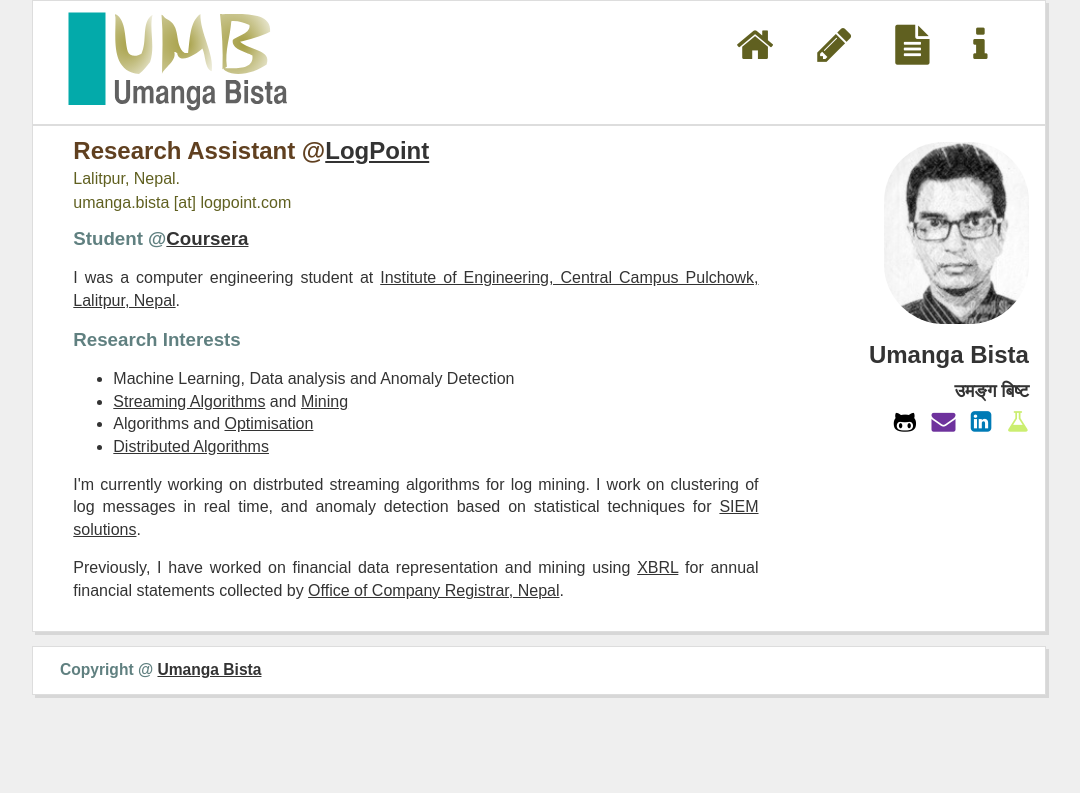
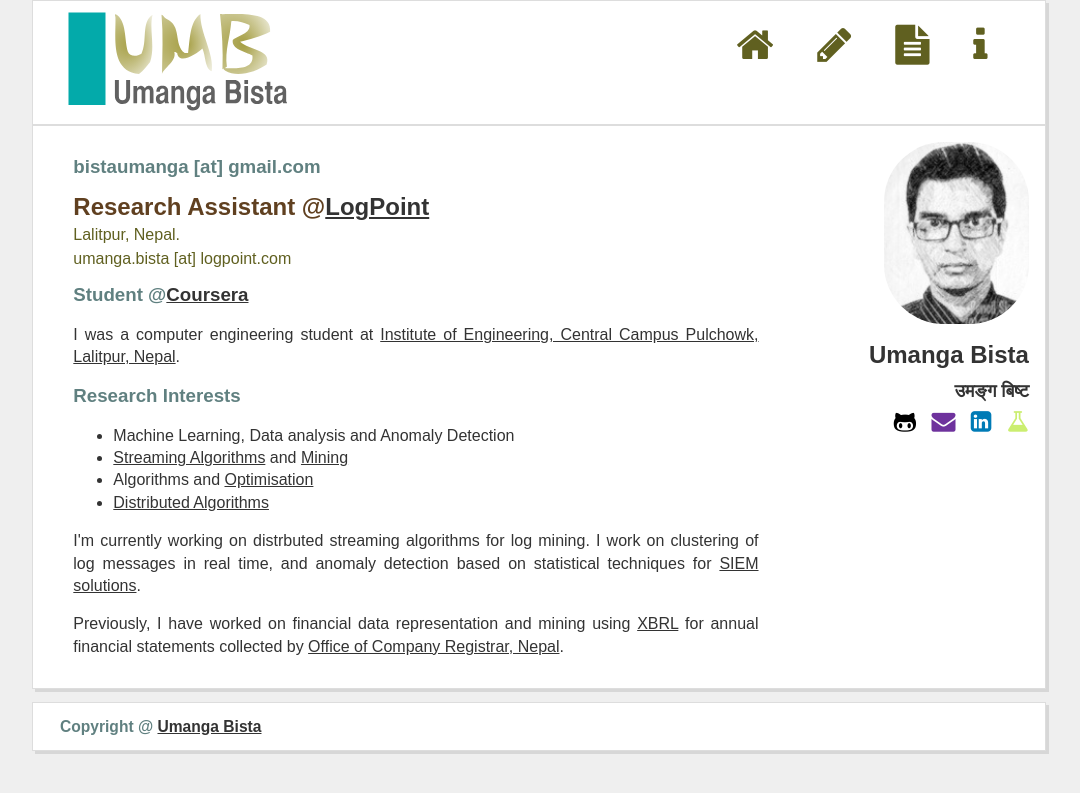
Before and after one commit to bistaumanga/bistaumanga.github.com, a Jekyll site: the page built from index.md, in a window 1280 px wide. Shown: the top 793 px of the page, without its empty margins (101-1181 px from the left). Built offline with Jekyll 4.4.1, drawn with Linux system fonts in a browser that asks for light colours; nearby versions of some CDN libraries; comment, search, counter and statistics services are not loaded.

```diff
--- a/index.md
+++ b/index.md
@@ -3,6 +3,9 @@ layout: page
 homepage: True
 permalink: /
 ---
+
+### bistaumanga [at] gmail.com
+
 {: style="margin-top:0; margin-bottom: 0;"}
 ## Research Assistant @[LogPoint](http://www.logpoint.com/en/)
 
```
Also changed, not shown: about.md (+2 -0 lines).
